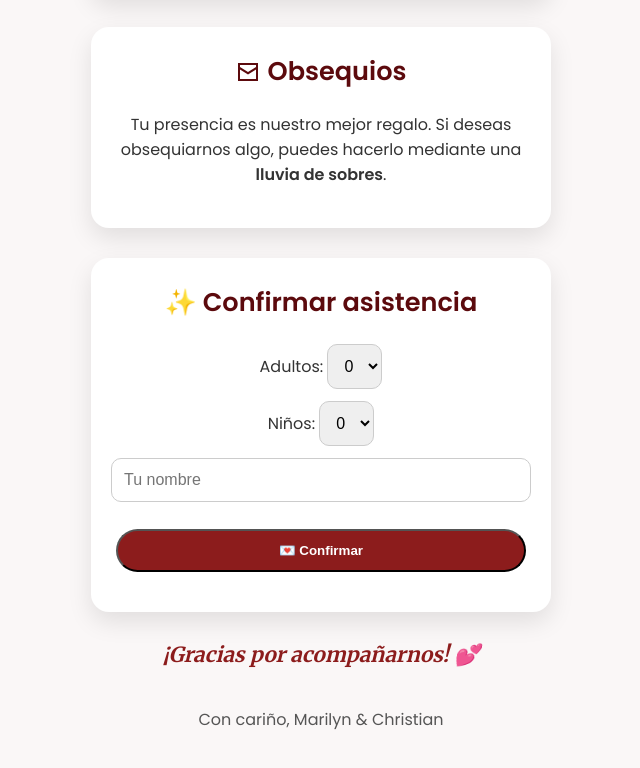
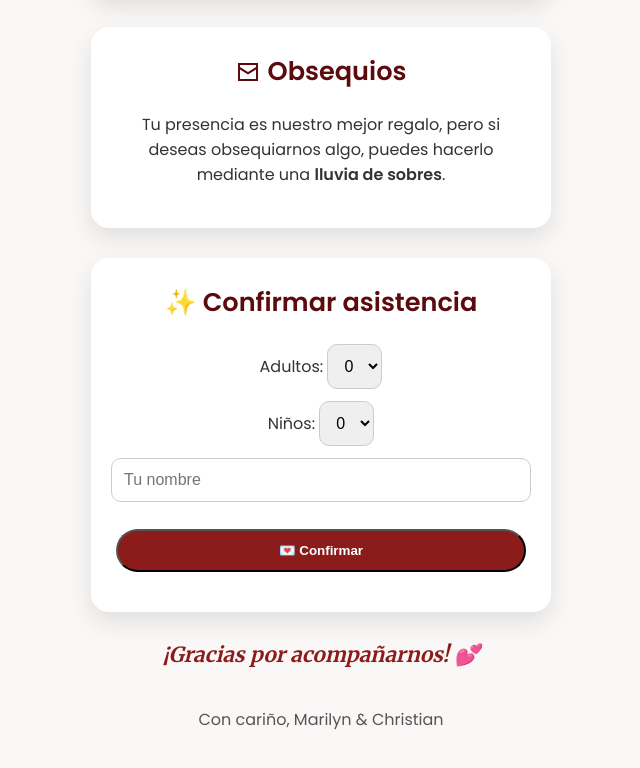
Before and after one commit to mavallejo31/boda, a plain HTML site: page index.html in a window 1280 px wide. Shown: the part 1404-2172 px from the top of the page, without its empty margins (319-959 px from the left). Drawn offline with Linux system fonts and the light colour scheme.

Commit message:
Update index.html
se corrige texto regalos

```diff
--- a/index.html
+++ b/index.html
@@ -208,8 +208,7 @@
     Obsequios
   </h2>
   <p>
-    Tu presencia es nuestro mejor regalo.
-    Si deseas obsequiarnos algo, puedes hacerlo mediante una <strong>lluvia de sobres</strong>.
+    Tu presencia es nuestro mejor regalo, pero si deseas obsequiarnos algo, puedes hacerlo mediante una <strong>lluvia de sobres</strong>.
   </p>
 </section>
 
```
